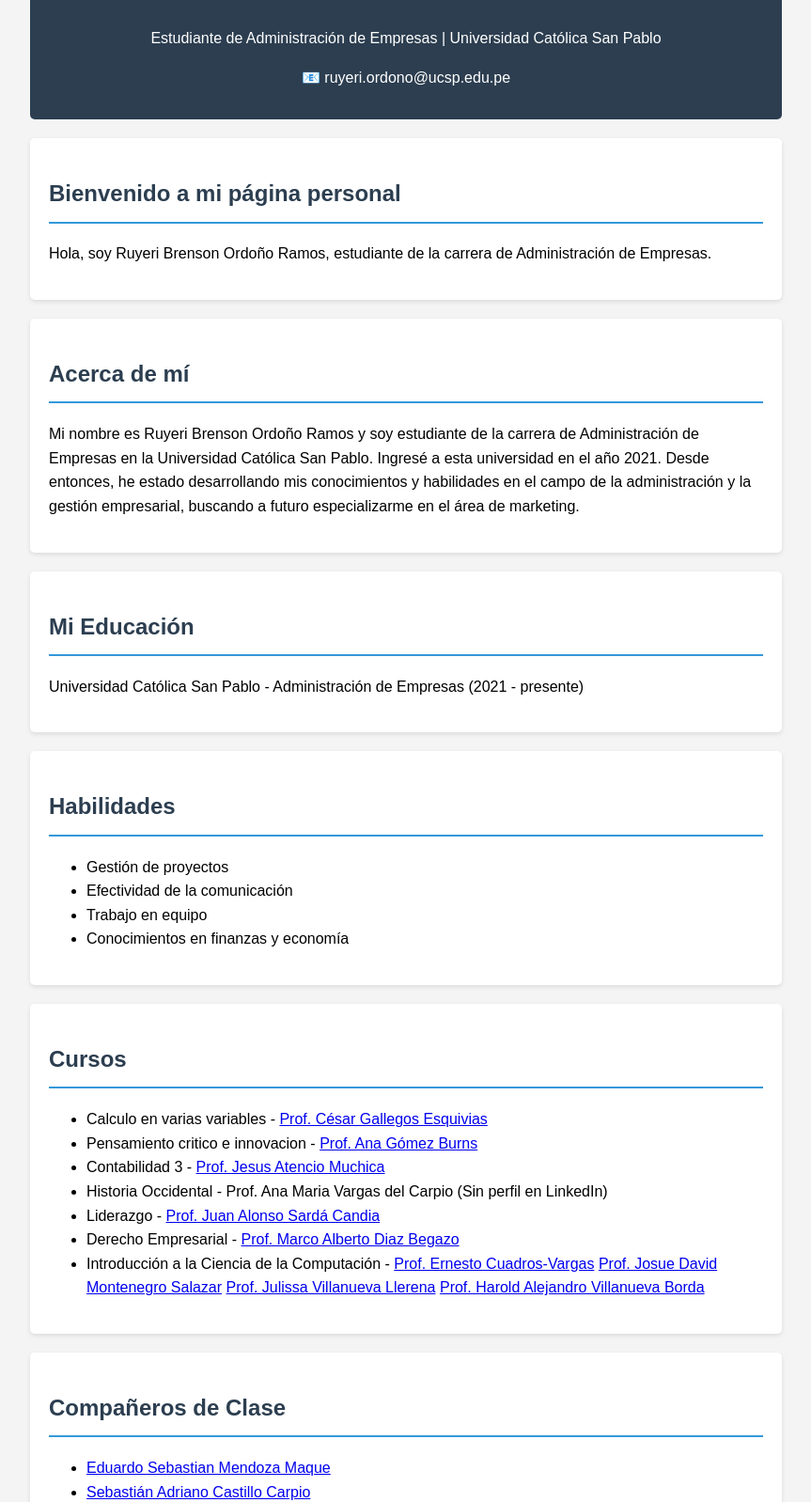
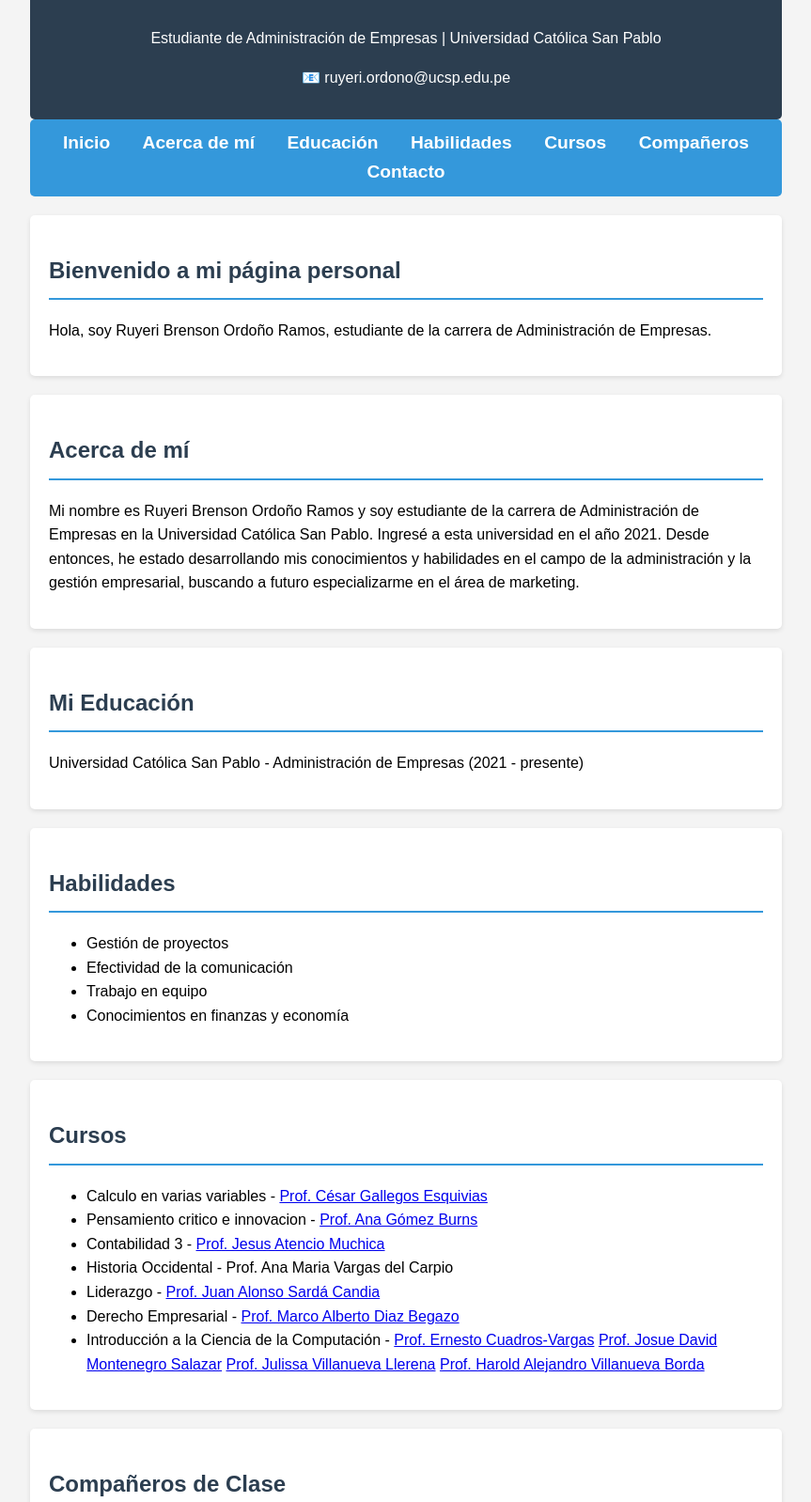
Before and after one commit to 935287079/Ruyeri-Ordo-o-Ramos, a plain HTML site: page index.html in a window 1280 px wide. Shown: the part 102-1700 px from the top of the page at 94% size, without its empty margins (208-1071 px from the left). Drawn offline with Linux system fonts and the light colour scheme.

Commit message:
Add files via upload

```diff
--- a/index.html
+++ b/index.html
@@ -1,9 +1,10 @@
+
 <!DOCTYPE html>
 <html lang="es">
 <head>
     <meta charset="UTF-8">
     <meta name="viewport" content="width=device-width, initial-scale=1.0">
-    <title>Ruyeri Brenson Ordoño Ramos - Portafolio</title>
+    <title>Ruyeri Brenson Ordoño Ramos</title>
     <style>
         body {
             font-family: Arial, sans-serif;
@@ -20,6 +21,23 @@
             padding: 1rem;
             border-radius: 5px;
         }
+        nav {
+            background-color: #3498db;
+            padding: 10px 0;
+            text-align: center;
+            border-radius: 5px;
+            margin-bottom: 20px;
+        }
+        nav a {
+            color: white;
+            text-decoration: none;
+            margin: 0 15px;
+            font-weight: bold;
+            font-size: 1.2em;
+        }
+        nav a:hover {
+            text-decoration: underline;
+        }
         section {
             background-color: white;
             margin: 20px 0;
@@ -32,19 +50,26 @@
             border-bottom: 2px solid #3498db;
             padding-bottom: 10px;
         }
-        ul.social-links {
+        ul.social-links, ul.student-links {
             list-style: none;
             padding: 0;
         }
-        ul.social-links li {
+        ul.social-links li, ul.student-links li {
             margin: 5px 0;
         }
-        ul.social-links a {
+        ul.social-links a, ul.student-links a {
             color: #3498db;
             text-decoration: none;
         }
-        ul.social-links a:hover {
+        ul.social-links a:hover, ul.student-links a:hover {
             text-decoration: underline;
+        }
+        footer {
+            text-align: center;
+            background-color: #2c3e50;
+            color: white;
+            padding: 10px;
+            border-radius: 5px;
         }
     </style>
 </head>
@@ -55,22 +80,32 @@
         <p>📧 ruyeri.ordono@ucsp.edu.pe</p>
     </header>
 
-    <section>
+    <nav>
+        <a href="#bienvenido">Inicio</a>
+        <a href="#acerca">Acerca de mí</a>
+        <a href="#educacion">Educación</a>
+        <a href="#habilidades">Habilidades</a>
+        <a href="#cursos">Cursos</a>
+        <a href="#companeros">Compañeros</a>
+        <a href="#contacto">Contacto</a>
+    </nav>
+
+    <section id="bienvenido">
         <h2>Bienvenido a mi página personal</h2>
         <p>Hola, soy Ruyeri Brenson Ordoño Ramos, estudiante de la carrera de Administración de Empresas.</p>
     </section>
 
-    <section>
+    <section id="acerca">
         <h2>Acerca de mí</h2>
         <p>Mi nombre es Ruyeri Brenson Ordoño Ramos y soy estudiante de la carrera de Administración de Empresas en la Universidad Católica San Pablo. Ingresé a esta universidad en el año 2021. Desde entonces, he estado desarrollando mis conocimientos y habilidades en el campo de la administración y la gestión empresarial, buscando a futuro especializarme en el área de marketing.</p>
     </section>
 
-    <section>
+    <section id="educacion">
         <h2>Mi Educación</h2>
         <p>Universidad Católica San Pablo - Administración de Empresas (2021 - presente)</p>
     </section>
 
-    <section>
+    <section id="habilidades">
         <h2>Habilidades</h2>
         <ul>
             <li>Gestión de proyectos</li>
@@ -80,13 +115,13 @@
         </ul>
     </section>
 
-    <section>
+    <section id="cursos">
             <h2>Cursos</h2>
             <ul>
                <li>Calculo en varias variables - <a href="https://www.linkedin.com/in/c%C3%A9sar-gallegos-esquivias-5749b2141/" target="_blank">Prof. César Gallegos Esquivias</a></li>
                <li>Pensamiento critico e innovacion - <a href="https://www.linkedin.com/in/ana-elizabeth-g%C3%B3mez-burns-4502263b/" target ="_blank">Prof. Ana Gómez Burns</a></li>
                <li>Contabilidad 3 - <a href="https://www.linkedin.com/in/jesus-atencio-muchica-3bb31235/" target="_blank">Prof. Jesus Atencio Muchica</a></li>
-               <li>Historia Occidental - <span>Prof. Ana Maria Vargas del Carpio (Sin perfil en LinkedIn)</span></li>
+               <li>Historia Occidental - <span>Prof. Ana Maria Vargas del Carpio</span></li>
                <li>Liderazgo - <a href="https://www.linkedin.com/in/juan-alonso-sard%C3%A1-candia-1b535768/" target="_blank">Prof. Juan Alonso Sardá Candia</a></li>
                <li>Derecho Empresarial - <a href="https://www.linkedin.com/in/marco-alberto-diaz-begazo-a0558871/" target="_blank">Prof. Marco Alberto Diaz Begazo</a></li>
                <li>Introducción a la Ciencia de la Computación -
@@ -98,7 +133,7 @@
             </ul>
     </section>
 
- <section>
+    <section id="companeros">
         <h2>Compañeros de Clase</h2>
         <ul class="student-links">
             <li><a href="https://eduardomaque.github.io/Eduardo-Sebastian-Mendoza-Maque/" target="_blank">Eduardo Sebastian Mendoza Maque</a></li>
@@ -120,7 +155,7 @@
         </ul>
     </section>
 
-    <section>
+    <section id="contacto">
         <h2>Contacto</h2>
         <p>Si deseas ponerte en contacto conmigo, no dudes en enviarme un correo electrónico a ruyeri.ordono@ucsp.edu.pe.</p>
 
@@ -131,7 +166,7 @@
         </ul>
     </section>
 
-    <footer style="text-align: center; background-color: #2c3e50; color: white; padding: 10px;">
+    <footer>
         <p>© 2024 Ruyeri Brenson Ordoño Ramos | Todos los derechos reservados</p>
     </footer>
 </body>
```
